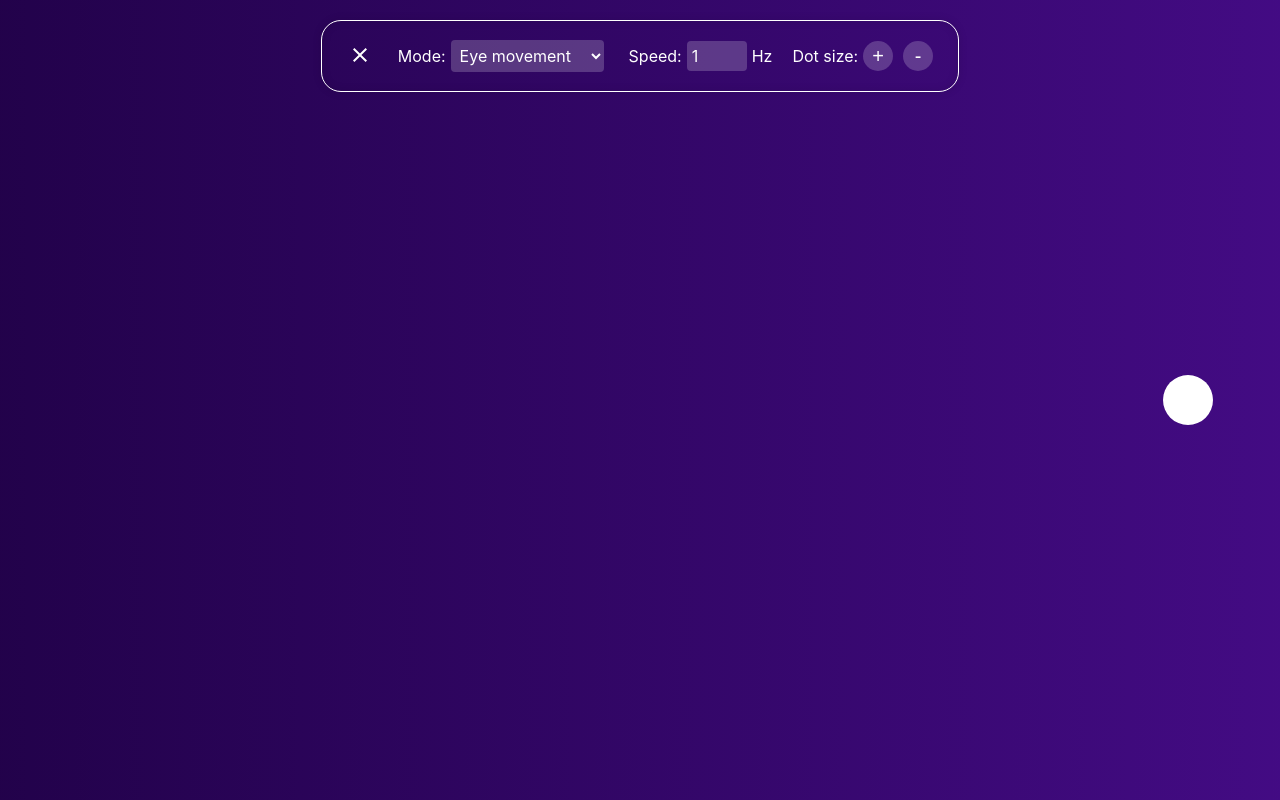
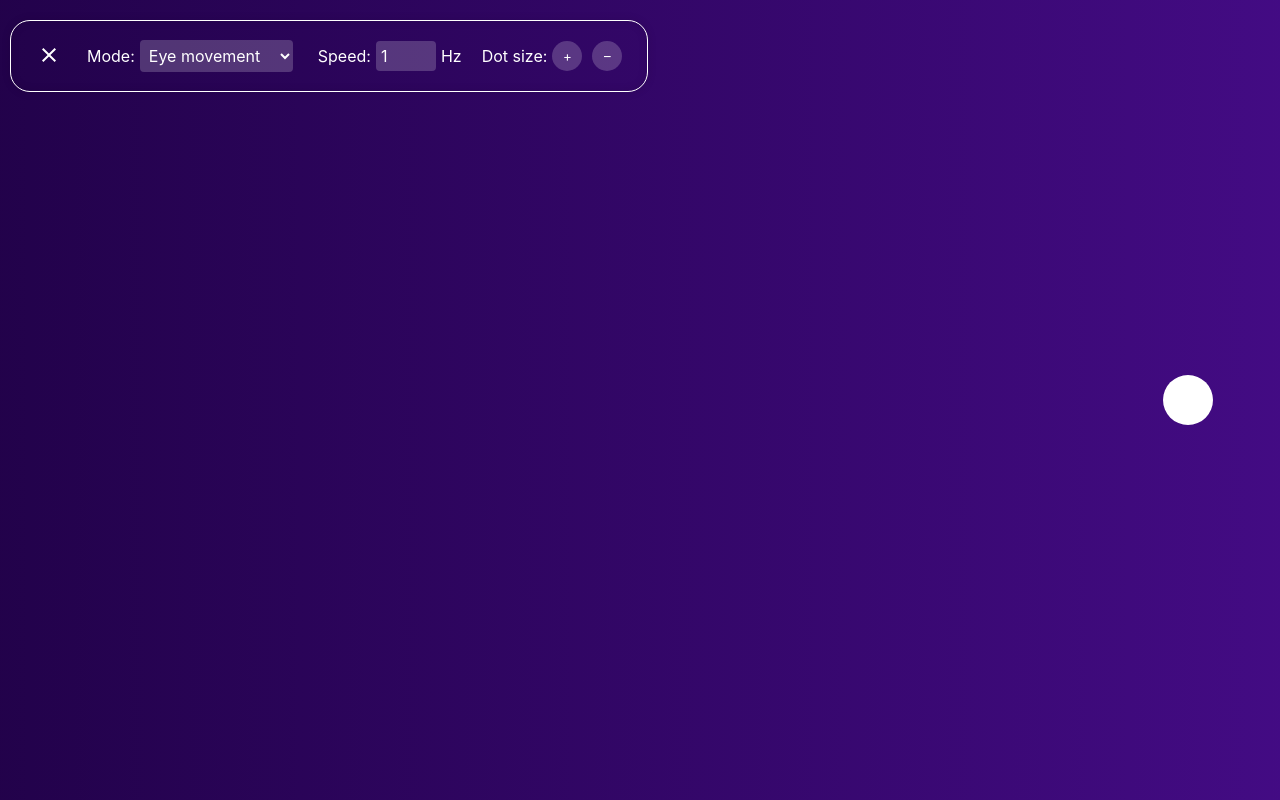
Before and after one commit to notsousual/emdr-web, a React (Create React App) app: page / in a window 1280 px wide. Built offline with nearby package versions, Linux system fonts and the light colour scheme.

Commit message:
css adjustments

```diff
--- a/src/App.js
+++ b/src/App.js
@@ -173,7 +173,7 @@ function App() {
                     onClick={() => handleDotSizeChange(-10)}
                     className="button"
                   >
-                    -
+                    –
                   </button>
                 </span>
               </p>
--- a/src/App.scss
+++ b/src/App.scss
@@ -58,7 +58,7 @@ $font-family: "Futura", -apple-system, BlinkMacSystemFont, "Segoe UI", "Roboto",
 
 .controls {
   display: flex;
-  justify-content: center;
+  justify-content: flex-start;
   align-items: center;
 
   flex-wrap: wrap;
@@ -108,12 +108,16 @@ select {
   min-height: 30px;
   height: 30px;
   width: 30px;
+  max-width: 30px;
+  max-height: 30px;
 
   background-color: var(--input-bg);
 
   color: white;
-  font-size: 20px;
+  font-family: $font-family;
   margin: 5px;
+
+  padding: 0;
   cursor: pointer;
   outline: none;
   border: none;
--- a/src/index.scss
+++ b/src/index.scss
@@ -9,7 +9,6 @@ body {
   overflow-x: hidden;
   overflow-y: hidden;
   display: flex;
-  justify-content: center;
 
   font-family: $font-family;
   -webkit-font-smoothing: antialiased;
```
